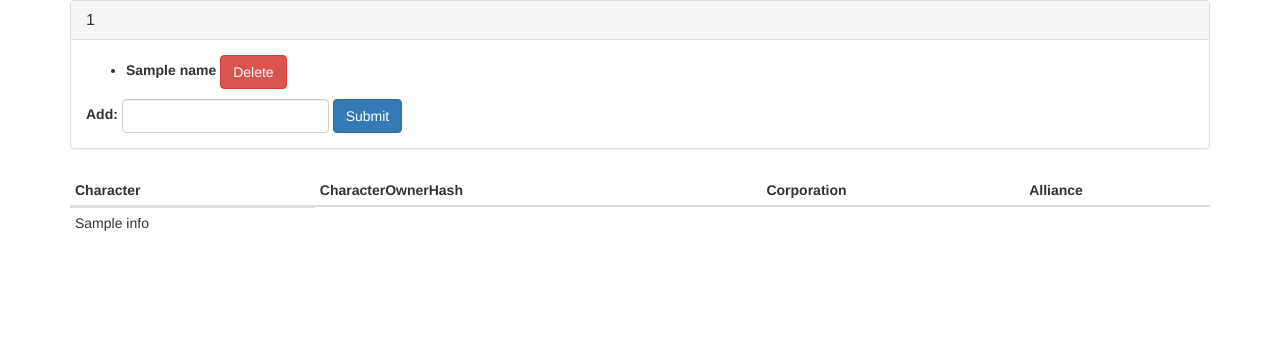
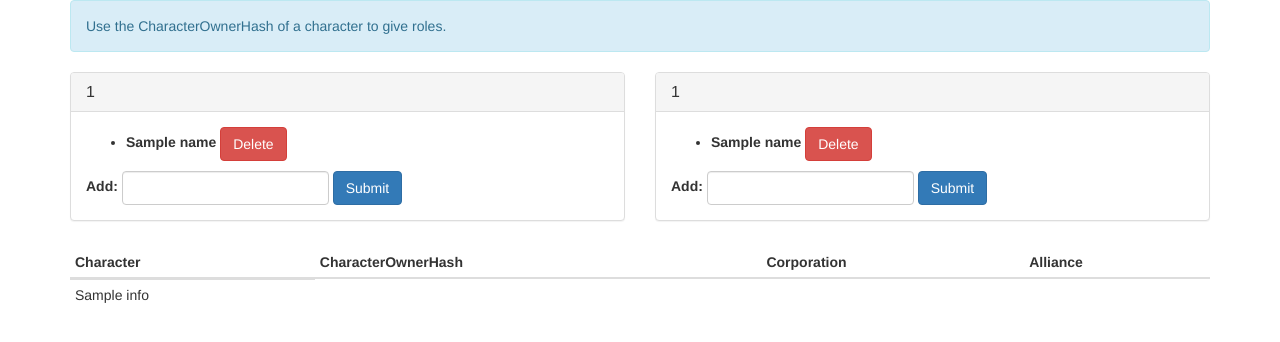
Before and after one commit to macalik/TITDev, a Flask app: template templates/site_admin.html in a window 1280 px wide. Shown: the top 342 px of the page. Run offline with Flask 2, Linux system fonts and the light colour scheme; the template is opened without the code that fills it: most values are stand-ins (such as "Sample title", 1, 10 or a date in 2020); parts of the project's set-up code (start-up, migrations or seed data) failed here and were passed over; some libraries are stand-ins or nearby versions.

Commit message:
Admin Page Hotfix v1.3.1
Fixed adding the same user multiple times in the same role. Also updated
the admin page UI.

```diff
--- a/templates/site_admin.html
+++ b/templates/site_admin.html
@@ -3,7 +3,45 @@
     <div class="container">
         <div class="row">
             <div class="col-md-12">
-                {% for role in role_list %}
+                <div class="alert alert-info" role="alert">Use the CharacterOwnerHash of a character to give roles.</div>
+            </div>
+        </div>
+        <div class="row">
+            <div class="col-md-6">
+                {% for role in role_list1 %}
+                <div class="panel panel-default">
+                    <div class="panel-heading">
+                        <h3 class="panel-title">{{role[0]}}</h3>
+                    </div>
+                    <div class="panel-body">
+                        <ul>
+                            {% for user in role[1] %}
+                            <li>
+                                <form class="form-inline" method="post">
+                                    <label>{{user[1]}}</label>
+                                    <input class="form-control" name="role" type="hidden" value="{{role[0]}}">
+                                    <input class="form-control" name="_id" type="hidden" value="{{user[0]}}">
+                                    {% if role[0] != "super_admin" %}
+                                    <button name="action" type="submit" class="btn btn-danger" value="delete">Delete</button>
+                                    {% endif %}
+                                </form>
+                            </li>
+                            {% endfor %}
+                        </ul>
+                        {% if role[0] != "super_admin" %}
+                        <form class="form-inline" method="post">
+                            <input class="form-control" name="role" type="hidden" value="{{role[0]}}">
+                            <label>Add:</label>
+                            <input class="form-control" name="_id">
+                            <button name="action" type="submit" class="btn btn-primary" value="submit">Submit</button>
+                        </form>
+                        {% endif %}
+                    </div>
+                </div>
+                {% endfor %}
+            </div>
+            <div class="col-md-6">
+                {% for role in role_list2 %}
                 <div class="panel panel-default">
                     <div class="panel-heading">
                         <h3 class="panel-title">{{role[0]}}</h3>
```
Also changed, not shown: views/admin.py (+6 -2 lines).
